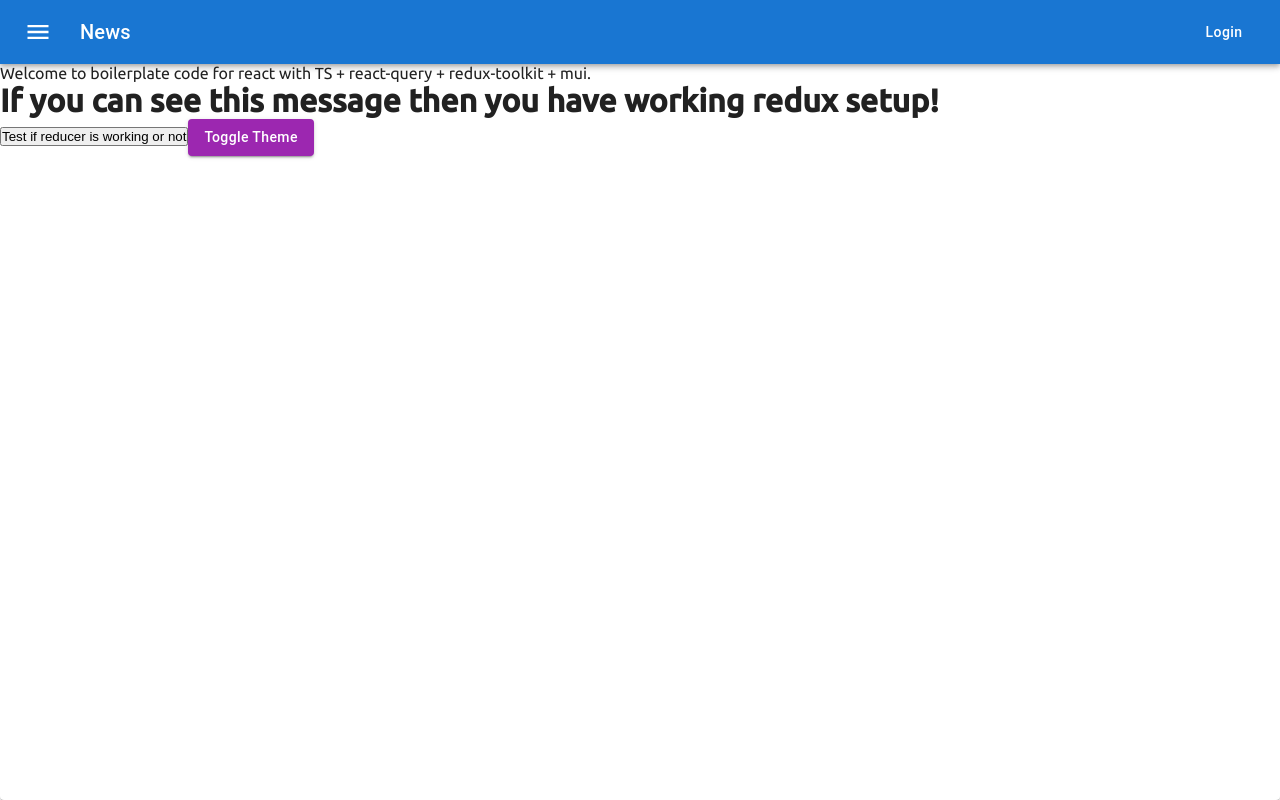
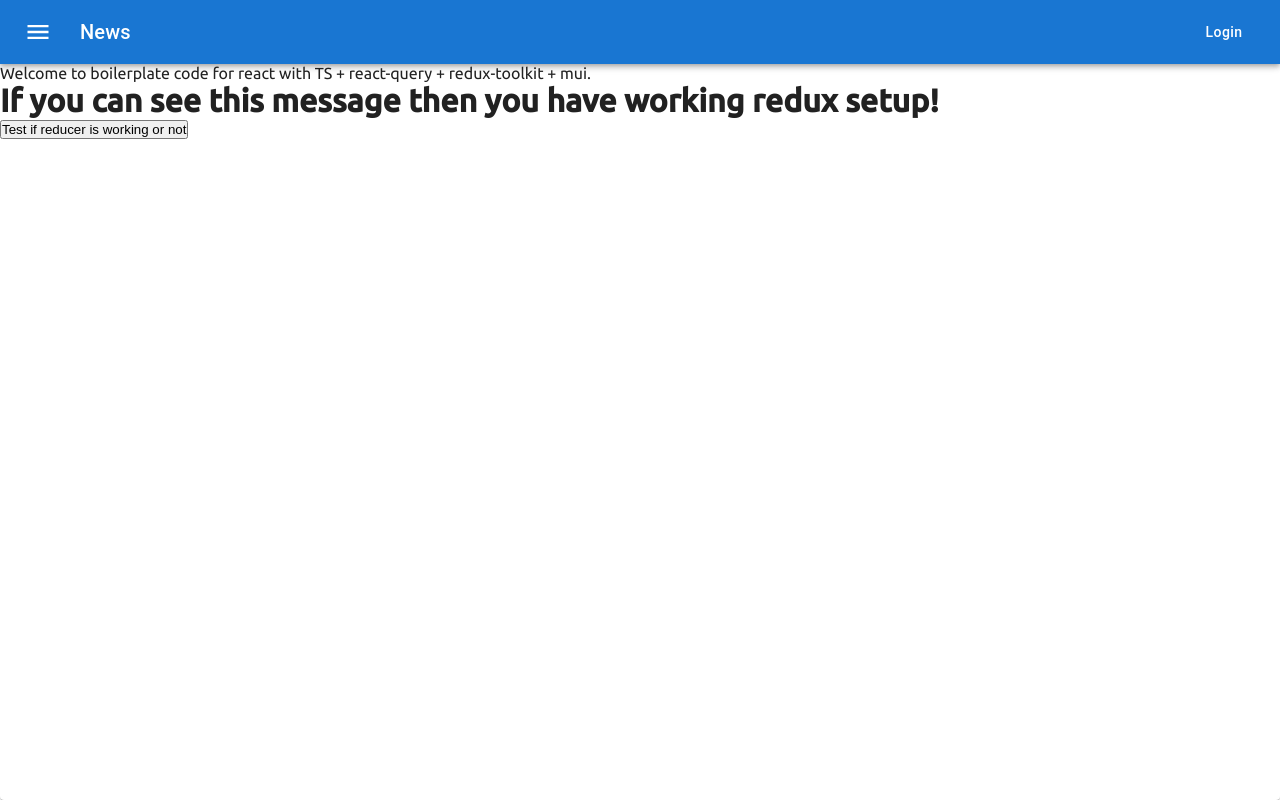
Before and after one commit to errajeevranjan/boilerplate-react, a React (Create React App) app: page / in a window 1280 px wide. Built offline with nearby package versions, Linux system fonts and the light colour scheme.

Commit message:
Removed dark mode toggle from app.tsx

```diff
--- a/src/App.tsx
+++ b/src/App.tsx
@@ -1,19 +1,14 @@
-import { Button, Paper } from "@mui/material";
+import { Paper } from "@mui/material";
 import { ThemeProvider } from "@mui/material/styles";
 import Navigation from "components/navigation/Navigation";
 import { useAppDispatch, useAppSelector } from "reduxStore";
-import {
-	appDataInReduxStore,
-	testReducer,
-	toggleDarkModeReducer,
-} from "reduxStore/app/appSlice";
+import { appDataInReduxStore, testReducer } from "reduxStore/app/appSlice";
 import { darkTheme, lightTheme } from "theme/Theme";
 
 const App = () => {
 	// const appDataInReduxStore  = useAppSelector((state) => state.app); //! alternate way to access entire object of certain slice
+	const dispatch = useAppDispatch();
 	const { message, isDarkModeActive } = useAppSelector(appDataInReduxStore);
-
-	const dispatch = useAppDispatch();
 
 	return (
 		<ThemeProvider theme={isDarkModeActive ? darkTheme : lightTheme}>
@@ -25,12 +20,6 @@ const App = () => {
 					<button onClick={() => dispatch(testReducer())}>
 						Test if reducer is working or not
 					</button>
-					<Button
-						variant='contained'
-						color='secondary'
-						onClick={() => dispatch(toggleDarkModeReducer())}>
-						Toggle Theme
-					</Button>
 				</Navigation>
 			</Paper>
 		</ThemeProvider>
```
